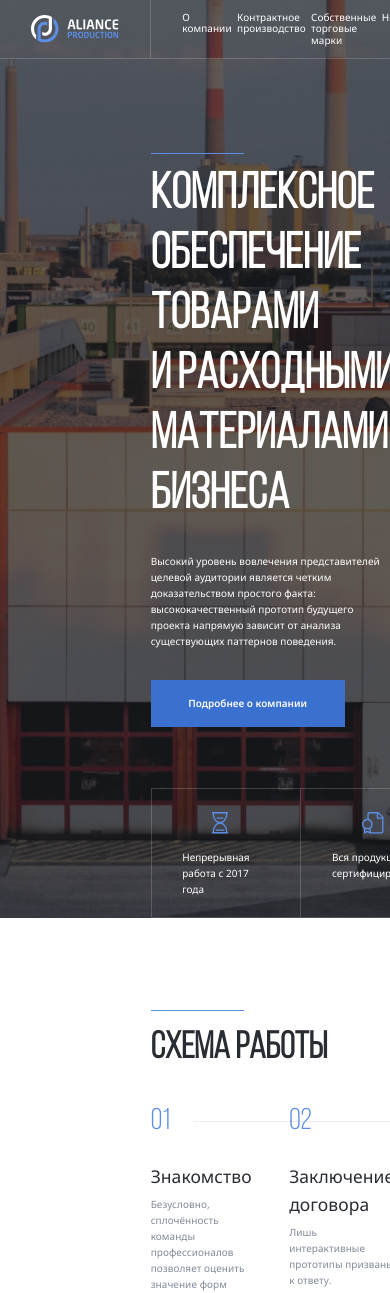
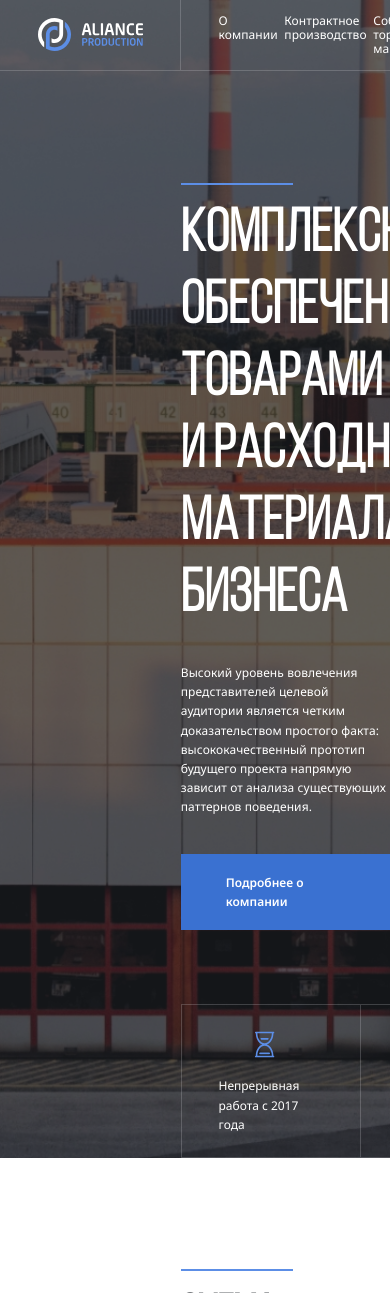
Before and after one commit to katanablaade/Aliance, a PHP site: page / in a window 390 px wide; the page is wider, and only the part inside the window is pictured. Shown: the top 1293 px of that part. Run offline with PHP 8.4, Linux system fonts and the light colour scheme.

Commit message:
fix: media adaptive

```diff
--- a/css/style.css
+++ b/css/style.css
@@ -269,7 +269,7 @@ body {
     background-position: center;
   }
 }
-@media (max-width: 1700px) {
+@media (max-width: 1400px) {
   html {
     font-size: 13px;
   }
@@ -277,7 +277,7 @@ body {
     background-position: center;
   }
 }
-@media (max-width: 1600px) {
+@media (max-width: 1300px) {
   html {
     font-size: 12px;
   }
@@ -285,35 +285,3 @@ body {
     background-position: center;
   }
 }
-@media (max-width: 1500px) {
-  html {
-    font-size: 11px;
-  }
-  .header-image {
-    background-position: center;
-  }
-}
-@media (max-width: 1400px) {
-  html {
-    font-size: 11px;
-  }
-  .header-image {
-    background-position: center;
-  }
-}
-@media (max-width: 1300px) {
-  html {
-    font-size: 10px;
-  }
-  .header-image {
-    background-position: center;
-  }
-}
-@media (max-width: 1200px) {
-  html {
-    font-size: 10px;
-  }
-  .header-image {
-    background-position: center;
-  }
-}
```
